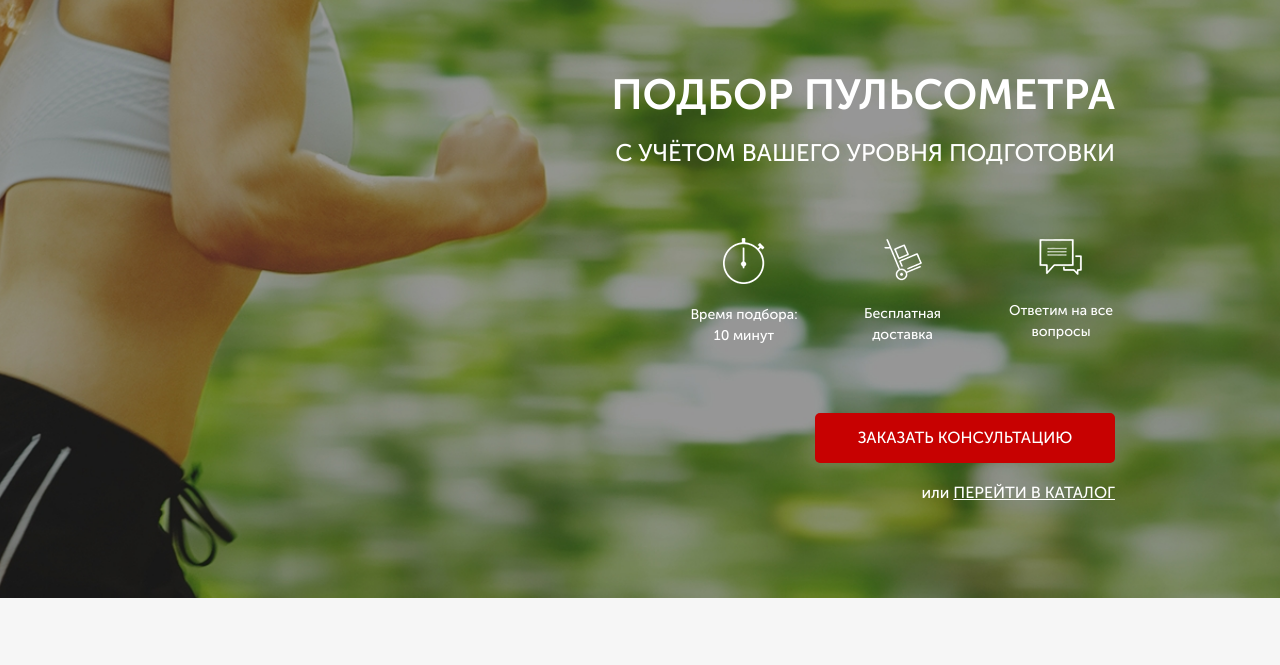
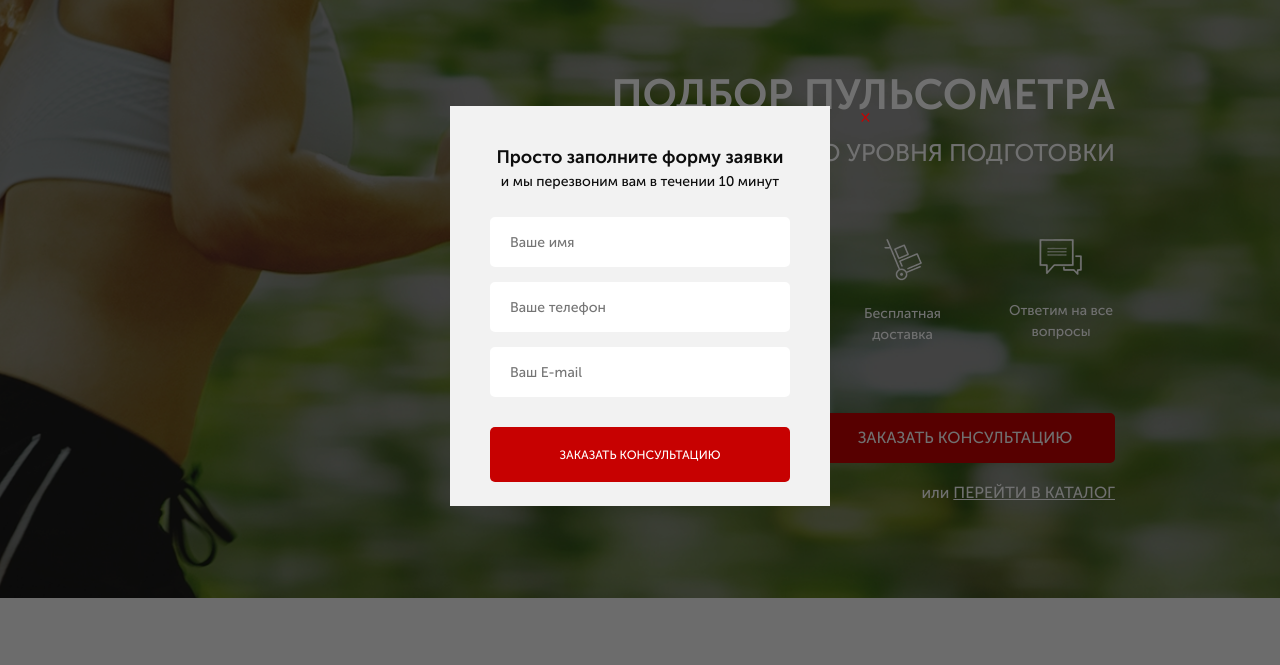
Before and after one commit to yavictor/HeartrateMonitorsShop, a website: page src/index.html in a window 1280 px wide. Both pictures are taken after a click on the button "ЗАКАЗАТЬ ЗВОНОК". Shown: the part 94-759 px from the top of the page. Drawn offline with nearby package versions, Linux system fonts and the light colour scheme.

Commit message:
Add modals block and js code to use it

```diff
--- a/src/index.html
+++ b/src/index.html
@@ -23,7 +23,7 @@
                 </div>
                 <div class="header__contacts">
                     <a href="tel:+74999228974" class="header__phone">+7 (499) 922-89-74</a>
-                    <button class="button button_call">заказать звонок</button>
+                    <button data-modal="consultation" class="button button_call">заказать звонок</button>
                 </div>
             </header>
 
@@ -49,7 +49,7 @@
                     </div>
                 </div>
 
-                <button class="button button_main">заказать кОНСУЛЬТАЦИЮ</button>
+                <button data-modal="consultation" class="button button_main">заказать кОНСУЛЬТАЦИЮ</button>
                 <div class="promo__link">
                     или
                     <a href="#">ПЕРЕЙТИ В КАТАЛОГ</a>
@@ -168,7 +168,7 @@
             <div class="catalog-item__wrapper">
               <div class="catalog-item__content catalog-item__content_active">
                 <img src="img/pulsometr.png" alt="heartrate momitor" class="catalog-item__img">
-                <div class="catalog-item__subtitle">Пульсометр Polar FT1</div>
+                <div class="catalog-item__subtitle">Пульсометр Suunto M2</div>
                 <div class="catalog-item__descr">Для первых шагов в тренировках, основанных на сердечном ритме
                 </div>
                 <a href="#" class="catalog-item__link">подробнее</a>
@@ -249,7 +249,7 @@
             <div class="catalog-item__wrapper">
               <div class="catalog-item__content catalog-item__content_active">
                 <img src="img/pulsometr.png" alt="heartrate momitor" class="catalog-item__img">
-                <div class="catalog-item__subtitle">Пульсометр Polar FT1</div>
+                <div class="catalog-item__subtitle">Пульсометр Polar FT4</div>
                 <div class="catalog-item__descr">Для первых шагов в тренировках, основанных на сердечном ритме
                 </div>
                 <a href="#" class="catalog-item__link">подробнее</a>
@@ -407,6 +407,43 @@
         </div>
       </div>
     </footer>
+
+    <div class="overlay">
+
+      <div class="modal" id="consultation">
+        <div class="modal__close">&times;</div>
+        <div class="modal__subtitle">Просто заполните форму заявки</div>
+        <div class="modal__descr">и мы перезвоним вам в течении 10 минут</div>
+        <form action="#" method="POST" class="feed_form feed_form_mt25">
+          <input class="input" name="name" required placeholder="Ваше имя" type="text">
+          <input class="input" name="phone" required placeholder="Ваше телефон" type="tel">
+          <input class="input" name="email" required placeholder="Ваш E-mail" type="email">
+
+          <button class="button button_submit">заказать кОНСУЛЬТАЦИЮ</button>
+        </form>
+      </div>
+
+      <div class="modal" id="order">
+        <div class="modal__close">&times;</div>
+        <div class="modal__subtitle">Ваш заказ:</div>
+        <div class="modal__descr">Пульсометр Polar FT1</div>
+        <form action="#" method="POST" class="feed_form feed_form_mt25">
+          <input class="input" name="name" required placeholder="Ваше имя" type="text">
+          <input class="input" name="phone" required placeholder="Ваше телефон" type="tel">
+          <input class="input" name="email" required placeholder="Ваш E-mail" type="email">
+
+          <button class="button button_submit">купить</button>
+        </form>
+      </div>
+
+      <div class="modal modal__thank_you" id="thank_you">
+        <div class="modal__close">&times;</div>
+        <div class="modal__subtitle">Спасибо за вашу заявку!</div>
+        <div class="modal__descr">Наш менеджер свяжется с вами в ближайшее время!</div>
+      </div>
+
+    </div>
+
     <script type="text/javascript" src="//code.jquery.com/jquery-1.11.0.min.js"></script>
     <script type="text/javascript" src="//code.jquery.com/jquery-migrate-1.2.1.min.js"></script>
     <script type="text/javascript" src="js/slick.min.js"></script>
--- a/src/js/script.js
+++ b/src/js/script.js
@@ -34,4 +34,22 @@ $(document).ready(function(){
 
   toggleSlide('.catalog-item__link');
   toggleSlide('.catalog-item__back');
+
+  //modals
+
+  $('[data-modal=consultation]').on('click', function() {
+    $('.overlay, #consultation').fadeIn('fast');
+  });
+
+  $('.button_item').each(function(i) {
+    $(this).on('click', function() {
+      $('#order .modal__descr').text($('.catalog-item__subtitle').eq(i).text());
+      $('.overlay, #order').fadeIn('fast');
+    });
+  });
+
+  $('.modal__close').on('click', function() {
+    $('.overlay, #consultation, #order, #thank_you').fadeOut('fast');
+  });
+
 });
--- a/src/sass/blocks/_forms.scss
+++ b/src/sass/blocks/_forms.scss
@@ -17,4 +17,7 @@
       margin-bottom: 30px;
     }
   }
+  &_mt25 {
+    margin-top: 25px;
+  }
 }
--- /dev/null
+++ b/src/sass/blocks/_modals.scss
@@ -0,0 +1,44 @@
+.overlay {
+  display: none;
+  position: fixed;
+  width: 100%;
+  height: 100%;
+  top: 0;
+  background-color: rgba(0,0,0,0.56);
+}
+
+.modal {
+  display: none;
+  position: absolute;
+  top: 50%;
+  left: 50%;
+  transform: translate(-50%, -50%);
+  width: 380px;
+  height: 400px;
+  background-color: #f2f2f2;
+  padding: 38px 40px 40px 40px;
+  cursor: pointer;
+  &__close {
+    position: absolute;
+    top: 0px;
+    right: -40px;
+    font-size: 41x;
+    line-height: 21px;
+    color: $main-color;
+  }
+  &__subtitle {
+    color: #0d0d0d;
+    font-size: 18px;
+    font-weight: 700;
+    text-align: center;
+  }
+  &__descr {
+    color: #0d0d0d;
+    font-size: 14px;
+    font-weight: 500;
+    text-align: center;
+  }
+  &__thank_you {
+    min-height: 140px;
+  }
+}
--- a/src/sass/style.scss
+++ b/src/sass/style.scss
@@ -17,3 +17,4 @@
 @import 'blocks/carousel';
 @import 'blocks/catalog';
 @import 'blocks/footer';
+@import 'blocks/modals';
```
Also changed, not shown: src/css/style.min.css.
